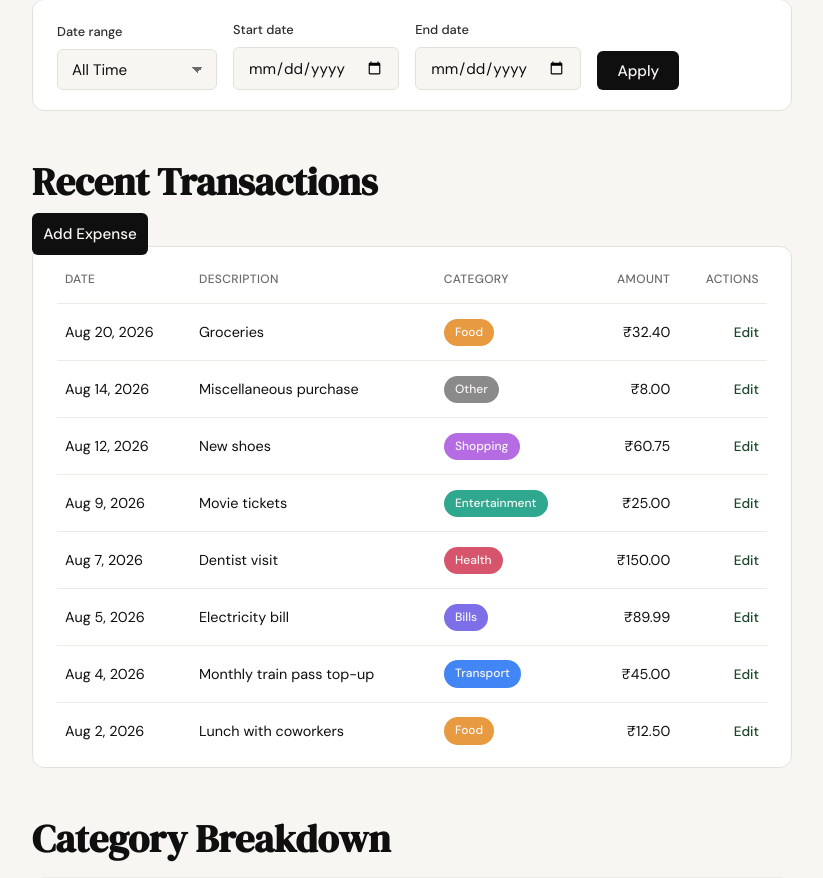
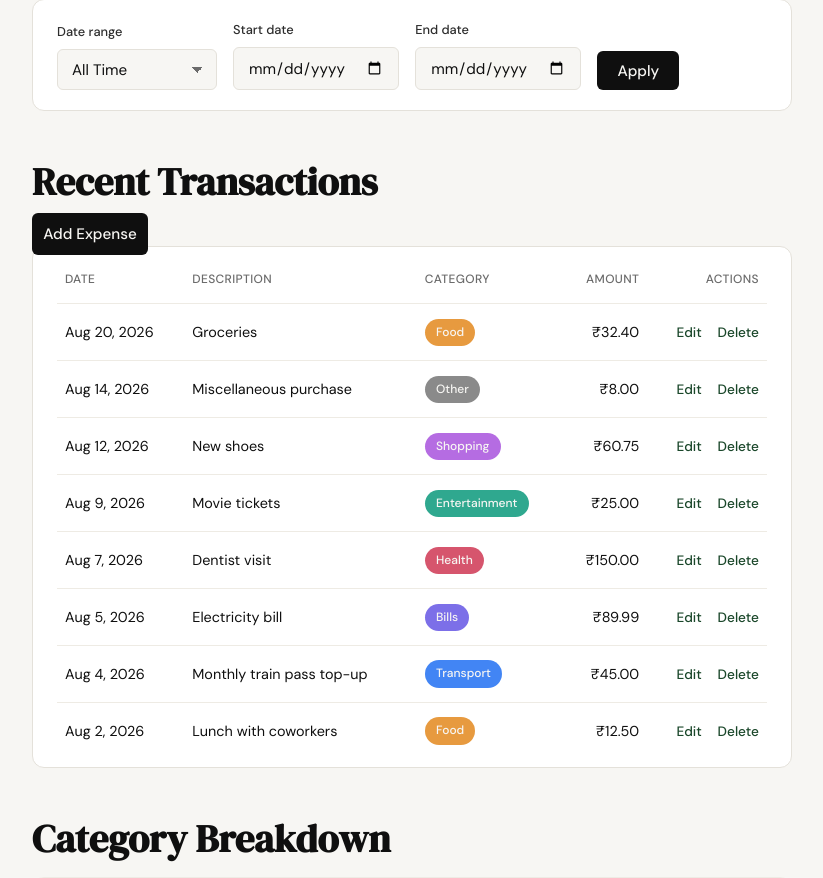
Before and after one commit to sivaram1326/spendly, a Flask app: page /profile in a window 1280 px wide. Shown: the part 450-1328 px from the top of the page, without its empty margins (228-1051 px from the left). Run offline with Flask 3, Linux system fonts and the light colour scheme; the visitor is signed in with stand-in values (Sample User, id 1); data comes from the database, SQL or seed files in the repository.

Commit message:
feat: add delete expense button with confirmation dialog

```diff
--- a/app.py
+++ b/app.py
@@ -8,6 +8,7 @@ from werkzeug.security import check_password_hash, generate_password_hash
 
 from database.db import CATEGORIES, create_user, get_db, get_user_by_email, init_db, seed_db
 from database.queries import (
+    delete_expense as delete_expense_row,
     get_category_breakdown,
     get_expense_by_id,
     get_recent_transactions,
@@ -348,9 +349,12 @@ def edit_expense(id):
     return redirect(url_for("profile"))
 
 
-@app.route("/expenses/<int:id>/delete")
+@app.route("/expenses/<int:id>/delete", methods=["POST"])
 def delete_expense(id):
-    return "Delete expense — coming in Step 9"
+    if not session.get("user_id"):
+        return redirect(url_for("login"))
+    delete_expense_row(id, session["user_id"])
+    return redirect(url_for("profile"))
 
 
 if __name__ == "__main__":
--- a/database/queries.py
+++ b/database/queries.py
@@ -49,6 +49,19 @@ def update_expense(expense_id, user_id, amount, category, expense_date, descript
             "UPDATE expenses SET amount = ?, category = ?, date = ?, description = ? "
             "WHERE id = ? AND user_id = ?",
             (amount, category, expense_date, description, expense_id, user_id),
+        )
+        conn.commit()
+    finally:
+        conn.close()
+
+
+def delete_expense(expense_id, user_id):
+    """Delete an expense row, scoped to id AND user_id. No-ops if not owned."""
+    conn = get_db()
+    try:
+        conn.execute(
+            "DELETE FROM expenses WHERE id = ? AND user_id = ?",
+            (expense_id, user_id),
         )
         conn.commit()
     finally:
--- a/static/css/style.css
+++ b/static/css/style.css
@@ -778,6 +778,21 @@ select.form-input {
 
 .filter-clear-link:hover { text-decoration: underline; }
 
+.inline-delete-form {
+    display: inline;
+}
+
+.inline-delete-form button.filter-clear-link {
+    background: none;
+    border: none;
+    padding: 0;
+    margin-left: 0.75rem;
+    font: inherit;
+    font-size: 0.85rem;
+    font-weight: 500;
+    cursor: pointer;
+}
+
 .filter-error {
     background: var(--danger-light);
     color: var(--danger);
--- a/templates/profile.html
+++ b/templates/profile.html
@@ -82,7 +82,12 @@
                             <td>{{ tx.description }}</td>
                             <td><span class="category-badge category-badge-{{ tx.category|lower }}">{{ tx.category }}</span></td>
                             <td>{{ tx.amount }}</td>
-                            <td><a href="{{ url_for('edit_expense', id=tx.id) }}" class="filter-clear-link">Edit</a></td>
+                            <td>
+                                <a href="{{ url_for('edit_expense', id=tx.id) }}" class="filter-clear-link">Edit</a>
+                                <form method="POST" action="{{ url_for('delete_expense', id=tx.id) }}" onsubmit="return confirm('Delete this expense?')" class="inline-delete-form">
+                                    <button type="submit" class="filter-clear-link">Delete</button>
+                                </form>
+                            </td>
                         </tr>
                         {% endfor %}
                     </tbody>
```
Also changed, not shown: tests/test_delete_expense.py (added, +128 -0 lines), .claude/specs/09-delete-expense.md (added).
